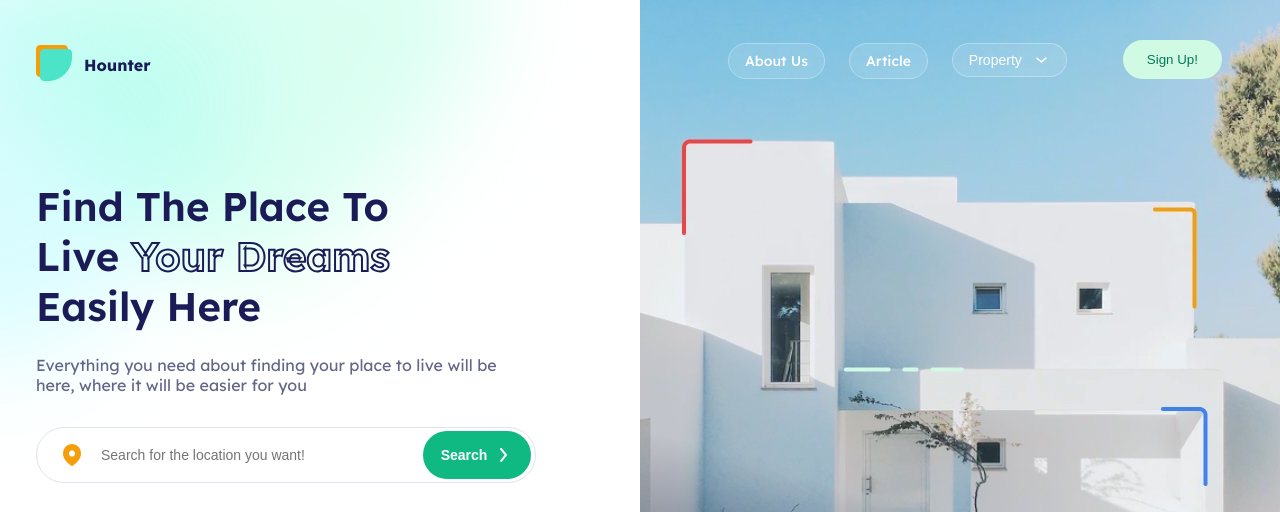
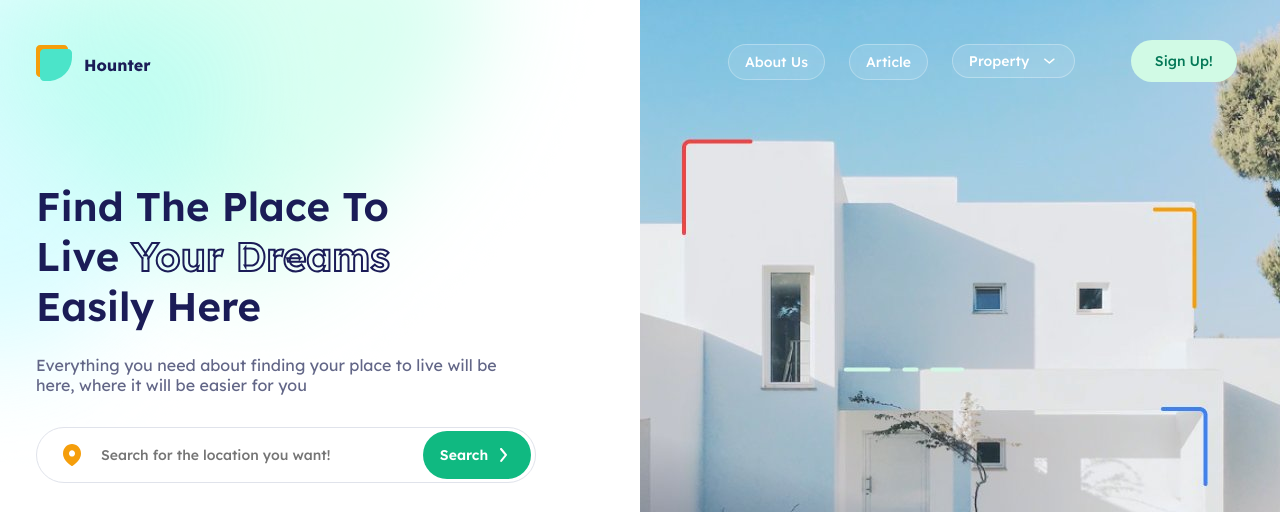
Before and after one commit to hellcastter/web_hounter, a plain HTML site: page index.html in a window 1280 px wide. Shown: the top 512 px of the page. Drawn offline with Linux system fonts and the light colour scheme.

Commit message:
some fixes

```diff
--- a/style.css
+++ b/style.css
@@ -8,6 +8,7 @@
 
 *, *::before, *::after {
     box-sizing: border-box;
+    font: inherit;
 }
 
 html,
@@ -17,7 +18,7 @@ body {
     font-family: 'Lexend', sans-serif;
     font-size: 16px;
     color: var(--text-color);
-    overflow-x: hidden !important;
+    overflow-x: hidden;
 }
 
 .container {
@@ -27,7 +28,8 @@ body {
 }
 
 button,
-label {
+label,
+select {
     cursor: pointer;
 }
 
@@ -280,6 +282,7 @@ label {
     font-weight: 500;
     color: #047857;
     white-space: nowrap;
+    font-size: 0.875rem;
 }
 
 .header__features {
@@ -294,6 +297,8 @@ label {
     align-items: center;
     margin-right: 16px;
     flex-shrink: 0;
+    box-shadow: 0px 11px 48px 0px rgba(51, 51, 51, 0.06);
+
 }
 
 .header__feature-img {
```
Also changed, not shown: img/header-house.png.
